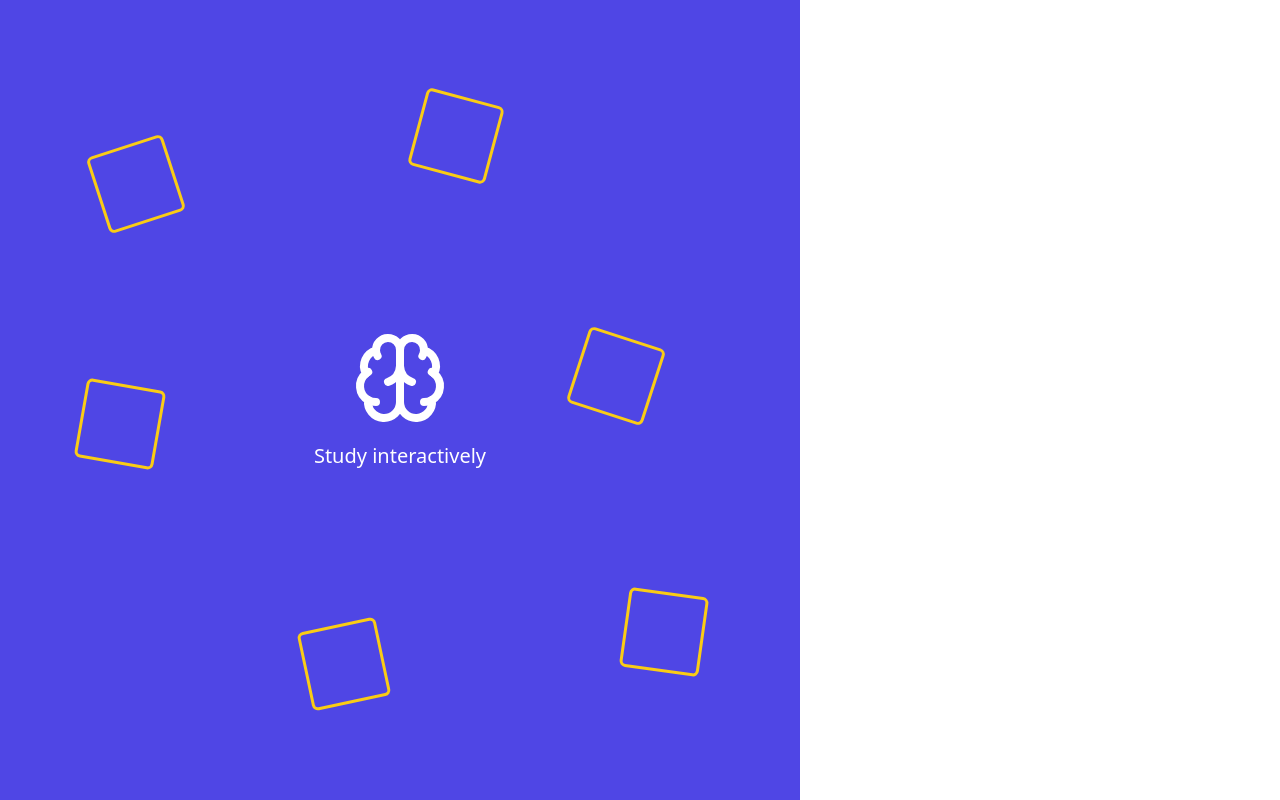
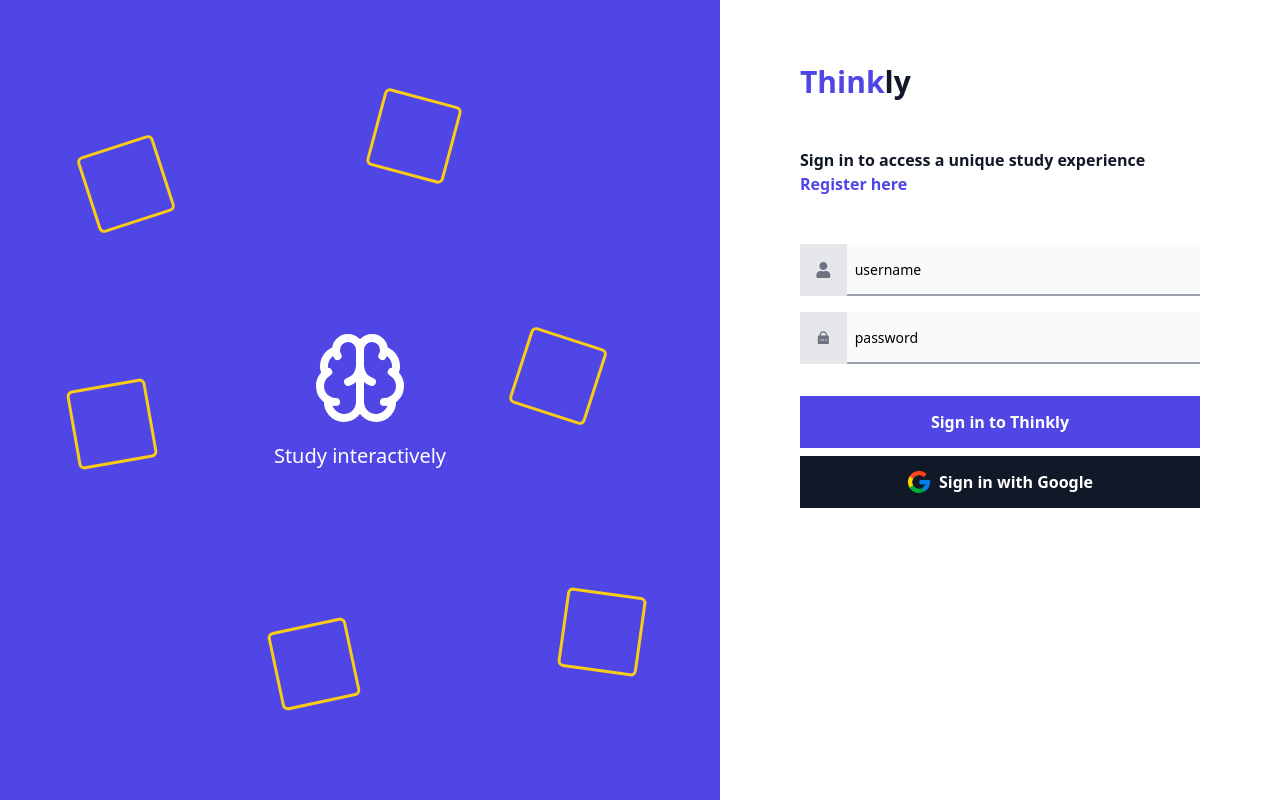
Before and after one commit to JesusM15/thinkly-web, a React app: page / in a window 1280 px wide. Built offline with nearby package versions, Linux system fonts and the light colour scheme; the HTML template or start-up script is replaced by a standard one.

Commit message:
login screeen complete

```diff
--- /dev/null
+++ b/src/components/Button.jsx
@@ -0,0 +1,9 @@
+export default function Button({ label, background, color="#fff", onClick, Icon } ){
+    return <button className="text-md py-3.5 cursor-pointer
+        transition-all duration-200 font-semibold
+            hover:brightness-110 w-full flex flex-row justify-center items-center gap-2
+        " style={{background, color}} onClick={onClick}>
+            {Icon}
+            {label}
+    </button>
+}
--- /dev/null
+++ b/src/components/Input.jsx
@@ -0,0 +1,17 @@
+import colors from "../constants/colors";
+
+export default function Input({ type = 'text', required = false, placeholder, Icon }){
+    return <div className="flex gap-4 items-center bg-gray-200 pl-4">
+            <Icon color={colors.textSecondary} />
+            <input
+                className="text-sm h-13 w-full border-b-2 border-gray-400 bg-gray-50
+                    p-2 outline-0 focus:border-black placeholder:text-black
+                "
+                style={{color: colors.textPrimary}}
+                type={type}
+                placeholder={placeholder}
+                required={false}
+
+            />
+        </div>
+}
--- a/src/i18/locales/en/login.json
+++ b/src/i18/locales/en/login.json
@@ -1,3 +1,9 @@
 {
-    "slogan": "Study interactively"
+    "slogan": "Study interactively",
+    "register_here": "Register here",
+    "loginMessage": "Sign in to access a unique study experience",
+    "username": "username",
+    "password": "password",
+    "LoginThinkly": "Sign in to Thinkly",
+    "LoginWithGoogle": "Sign in with Google"
 }
--- a/src/i18/locales/es/login.json
+++ b/src/i18/locales/es/login.json
@@ -1,3 +1,9 @@
 {
-    "slogan": "Estudia de forma interactiva"
+    "slogan": "Estudia de forma interactiva",
+    "register_here": "Registrate aquí",
+    "loginMessage": "Inicia sesión para acceder a una experiencia de estudio única.",
+    "username": "Nombre de usuario",
+    "password": "Contraseña",
+    "LoginThinkly": "Entrar a Thinkly",
+    "LoginWithGoogle": "Iniciar sesión con Google"
 }
--- a/src/pages/LoginPage.jsx
+++ b/src/pages/LoginPage.jsx
@@ -3,6 +3,11 @@
 import { LuBrain } from "react-icons/lu";
 import { useTranslation } from "react-i18next";
 import DecorationSquare from "../components/decorationSquare";
+import Input from "../components/Input";
+import { FaUser } from "react-icons/fa";
+import { RiLockPasswordFill } from "react-icons/ri";
+import Button from "../components/Button";
+import googleIcon from '../assets/logos/google.png'
 
 export default function LoginPage(){
     const { t } = useTranslation('login');
@@ -26,16 +31,57 @@
 
         <DecorationSquare top="top-[18%]" left="left-[12%]" rotate="rotate-[-18deg]" />
         <DecorationSquare top="top-[12%]" left="left-[52%]" rotate="rotate-[15deg]" />
-        <DecorationSquare top="top-[48%]" left="left-[10%]" rotate="rotate-[10deg]" />
+        <DecorationSquare top="top-[48%]" left="left-[10%]" rotate="rotate-[-10deg]" />
         <DecorationSquare top="top-[42%]" left="left-[72%]" rotate="rotate-[18deg]" />
         <DecorationSquare top="top-[78%]" left="left-[38%]" rotate="rotate-[-12deg]" />
         <DecorationSquare top="top-[74%]" left="left-[78%]" rotate="rotate-[8deg]" />
 
         </section>
-        <section className="bg-white flex h-full flex-1 ">
+        <section className="bg-white flex h-full flex-1 px-20 py-16 flex-col gap-12">
+            <h1 className="text-3xl font-bold" style={{color: colors.textPrimary}}>
+                <span style={{color: colors.primary}}>Think</span>ly
+            </h1>
 
-            <form>
+            <p className=" font-semibold flex flex-wrap" style={{color: colors.textPrimary}}>
+                {t('loginMessage')}
+                <span className="" style={{color: colors.primary}}>
+                     {t('register_here')}
+                </span>
+            </p>
+            <form className="flex flex-col gap-2" onSubmit={(e) => {
+                e.preventDefault();
+            }}>
+                <div className="flex flex-col gap-4 pb-6">
+                    <Input
+                        Icon={
+                            FaUser
+                        }
+                        placeholder={t('username')}
+                    />
+                    <Input
+                        Icon={
+                            RiLockPasswordFill
+                        }
+                        placeholder={t('password')}
+                    />
+                </div>
 
+                <Button
+                    label={t('LoginThinkly')}
+                    background={colors.primary}
+                    onClick={() => {
+                        console.log("click login")
+                    }}
+                />
+
+                <Button
+                    label={t('LoginWithGoogle')}
+                    background={colors.textPrimary}
+                    onClick={() => {
+                        console.log("click login")
+                    }}
+                    Icon={<img src={googleIcon} className="h-6 w-6" />}
+                />
             </form>
         </section>
     </main>
```
Also changed, not shown: src/assets/logos/google.png (added), src/components/decorationSquare.jsx (line endings or trailing spaces).
